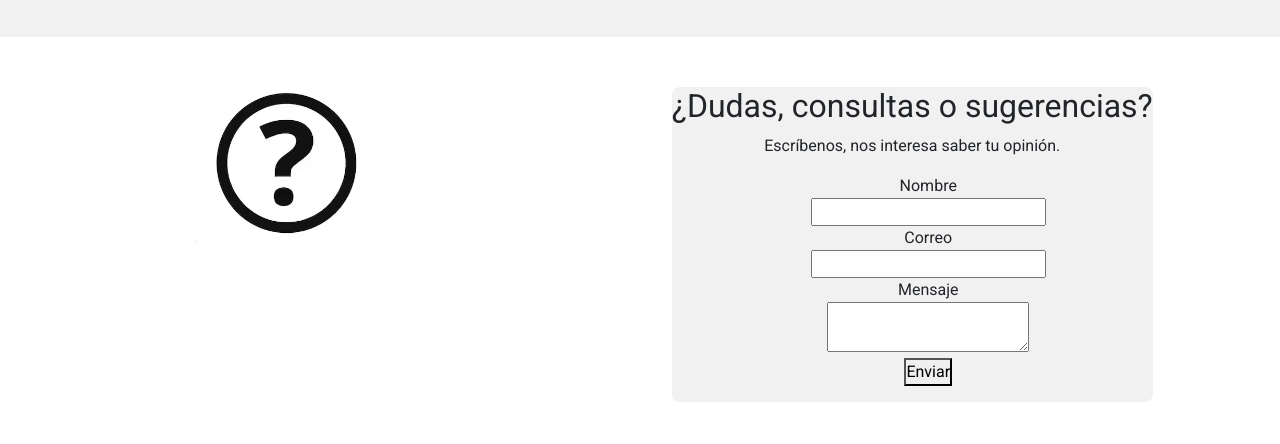
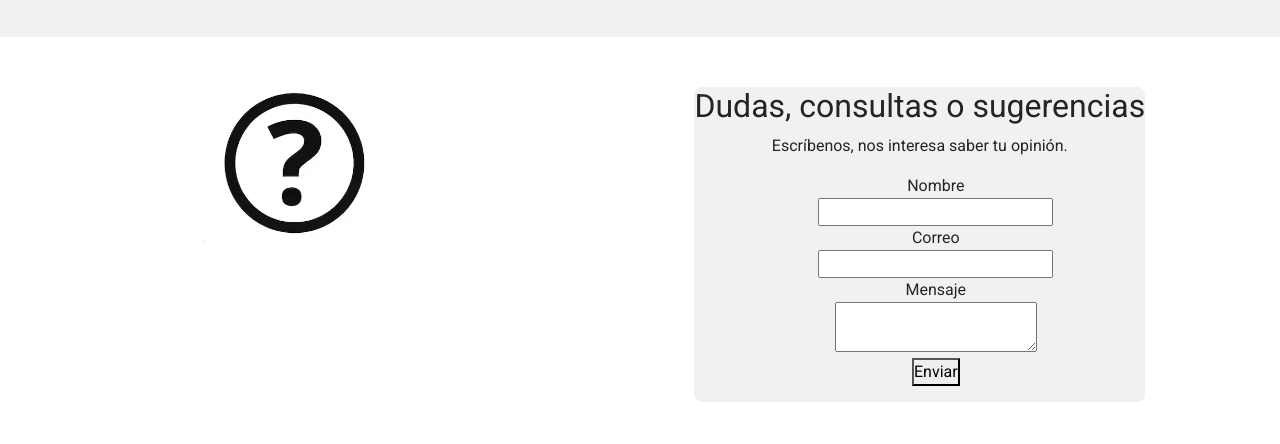
Before and after one commit to ChristianMarquezE/Fritosymas, a website: page index.html in a window 1280 px wide. Shown: the part 1643-2087 px from the top of the page. Drawn offline with nearby package versions, Linux system fonts and the light colour scheme; files whose address does not match are found by name.

Commit message:
Se sacan los signos de interrogación de dudas

```diff
--- a/index.html
+++ b/index.html
@@ -202,7 +202,7 @@
       <!-- Subtítulo y casillas para poner datos y mensaje -->
       <section class="centrado margin-50 products__card">
         <!-- Título -->
-        <h2 class="roboto-regular">¿Dudas, consultas o sugerencias?</h3>
+        <h2 class="roboto-regular">Dudas, consultas o sugerencias</h3>
           <p class="roboto-regular">Escríbenos, nos interesa saber tu opinión.</p>
           <form action="url" method="get o post">
           <ul>
```
Also changed, not shown: pages/acerca-de.html (+1 -1 lines).
